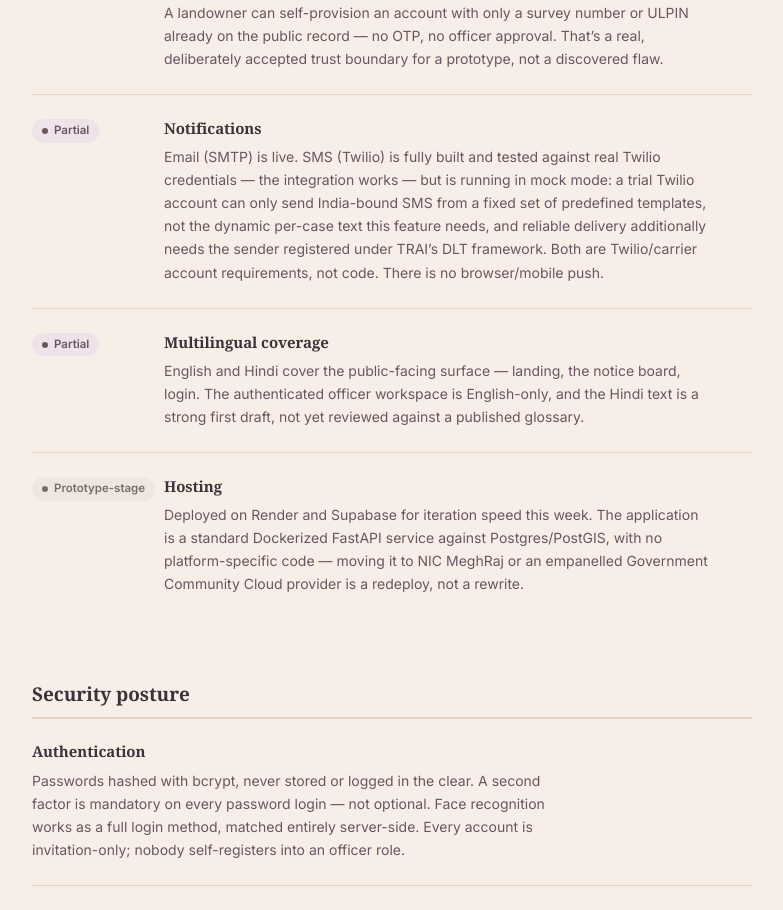
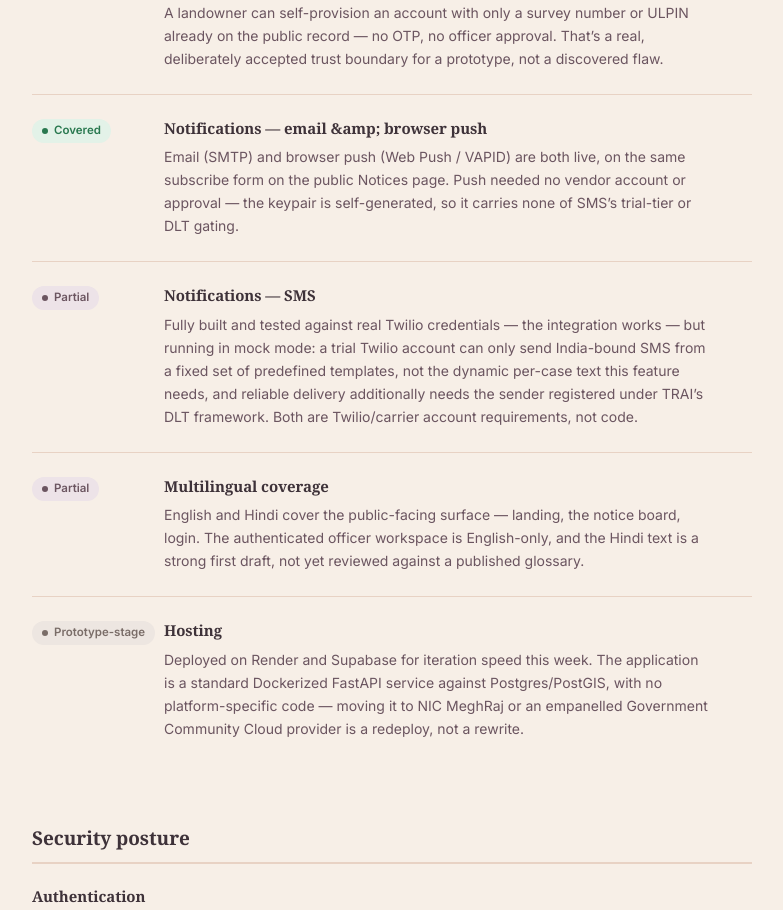
Before and after one commit to suhasisnice/sih26016-frontend, a React (Vite) app: page /scope in a window 1280 px wide. Shown: the part 926-1836 px from the top of the page, without its empty margins (248-1031 px from the left). Built offline with nearby package versions, Linux system fonts and the light colour scheme; no server answers; a web font is replaced by a local one.

Commit message:
Move browser push from gap to covered on /scope
Split the Notifications entry in two now that push is real: email +
push are covered (no vendor gating, unlike SMS), SMS stays partial
for the same Twilio trial-tier/DLT reasons as before.

```diff
--- a/src/pages/Scope.jsx
+++ b/src/pages/Scope.jsx
@@ -28,10 +28,16 @@ const SCOPE_ITEMS = [
     body: 'Real Aadhaar authentication needs an AUA/KUA license this project doesn’t hold. A landowner can self-provision an account with only a survey number or ULPIN already on the public record — no OTP, no officer approval. That’s a real, deliberately accepted trust boundary for a prototype, not a discovered flaw.',
   },
   {
+    tone: 'ok',
+    stamp: 'Covered',
+    title: 'Notifications — email &amp; browser push',
+    body: 'Email (SMTP) and browser push (Web Push / VAPID) are both live, on the same subscribe form on the public Notices page. Push needed no vendor account or approval — the keypair is self-generated, so it carries none of SMS’s trial-tier or DLT gating.',
+  },
+  {
     tone: 'info',
     stamp: 'Partial',
-    title: 'Notifications',
-    body: 'Email (SMTP) is live. SMS (Twilio) is fully built and tested against real Twilio credentials — the integration works — but is running in mock mode: a trial Twilio account can only send India-bound SMS from a fixed set of predefined templates, not the dynamic per-case text this feature needs, and reliable delivery additionally needs the sender registered under TRAI’s DLT framework. Both are Twilio/carrier account requirements, not code. There is no browser/mobile push.',
+    title: 'Notifications — SMS',
+    body: 'Fully built and tested against real Twilio credentials — the integration works — but running in mock mode: a trial Twilio account can only send India-bound SMS from a fixed set of predefined templates, not the dynamic per-case text this feature needs, and reliable delivery additionally needs the sender registered under TRAI’s DLT framework. Both are Twilio/carrier account requirements, not code.',
   },
   {
     tone: 'info',
```
